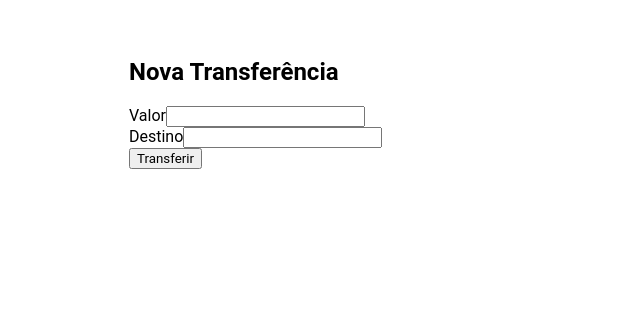
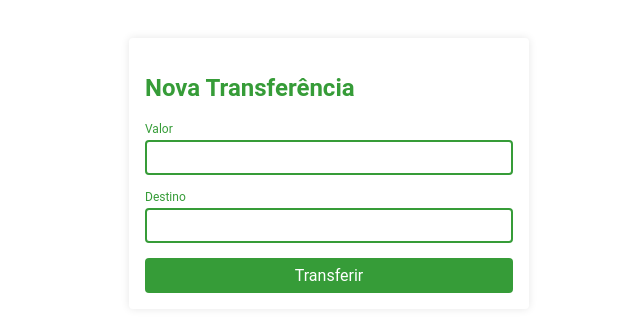
Before and after one commit to eurismarpires/bytebank, an Angular app: page / in a window 1280 px wide. Shown: the top 332 px of the page, without its empty margins (311-951 px from the left). Built offline with nearby package versions, Linux system fonts and the light colour scheme.

Commit message:
Estilizado os componentes do formulário e criado o evento click de teste

```diff
--- a/src/app/app.module.ts
+++ b/src/app/app.module.ts
@@ -3,6 +3,7 @@
 import { BrowserModule } from '@angular/platform-browser';
 
 import { AppComponent } from './app.component';
+import { FormsModule } from '@angular/forms';
 
 @NgModule({
   declarations: [
@@ -10,7 +11,8 @@
     NovaTranferenciaComponent
   ],
   imports: [
-    BrowserModule
+    BrowserModule,
+    FormsModule
   ],
   providers: [],
   bootstrap: [AppComponent]
--- a/src/app/nova-transferencia/nova-transferencia.component.html
+++ b/src/app/nova-transferencia/nova-transferencia.component.html
@@ -1,19 +1,21 @@
 <section class="container">
-  <form>
-    <h2>Nova Transferência</h2>
+  <form class="formulario">
+    <h2 class="formulario__titulo">Nova Transferência</h2>
 
-    <div>
-        <label for="valor">Valor</label>
-        <input id="valor" type="text">
+    <div class="form-field">
+        <label class="form-field__label" for="valor">Valor</label>
+        <input class="form-field__input" id="valor" type="text">
     </div>
 
 
-    <div>
-      <label for="destino">Destino</label>
-      <input id="destino" type="text">
+    <div class="form-field">
+      <label class="form-field__label" for="destino">Destino</label>
+      <input class="form-field__input" id="destino" type="text">
   </div>
+   <div class="botao-wrapper">
+    <button class="botao" (click)="transferir()">Transferir</button>
+   </div>
 
-  <button>Transferir</button>
   </form>
 
 
--- a/src/app/nova-transferencia/nova-transferencia.component.ts
+++ b/src/app/nova-transferencia/nova-transferencia.component.ts
@@ -1,11 +1,12 @@
-import { Component } from "@angular/core";
+import { Component } from '@angular/core';
 
 @Component({
-    selector: 'app-nova-transferencia',
-    templateUrl: './nova-transferencia.component.html',
-    styleUrls: ['./nova-transferencia.component.scss']
-
+  selector: 'app-nova-transferencia',
+  templateUrl: './nova-transferencia.component.html',
+  styleUrls: ['./nova-transferencia.component.scss'],
 })
-export class NovaTranferenciaComponent{
-
+export class NovaTranferenciaComponent {
+  transferir() {
+    console.log('Socilitar nova transferência!');
+  }
 }
```
